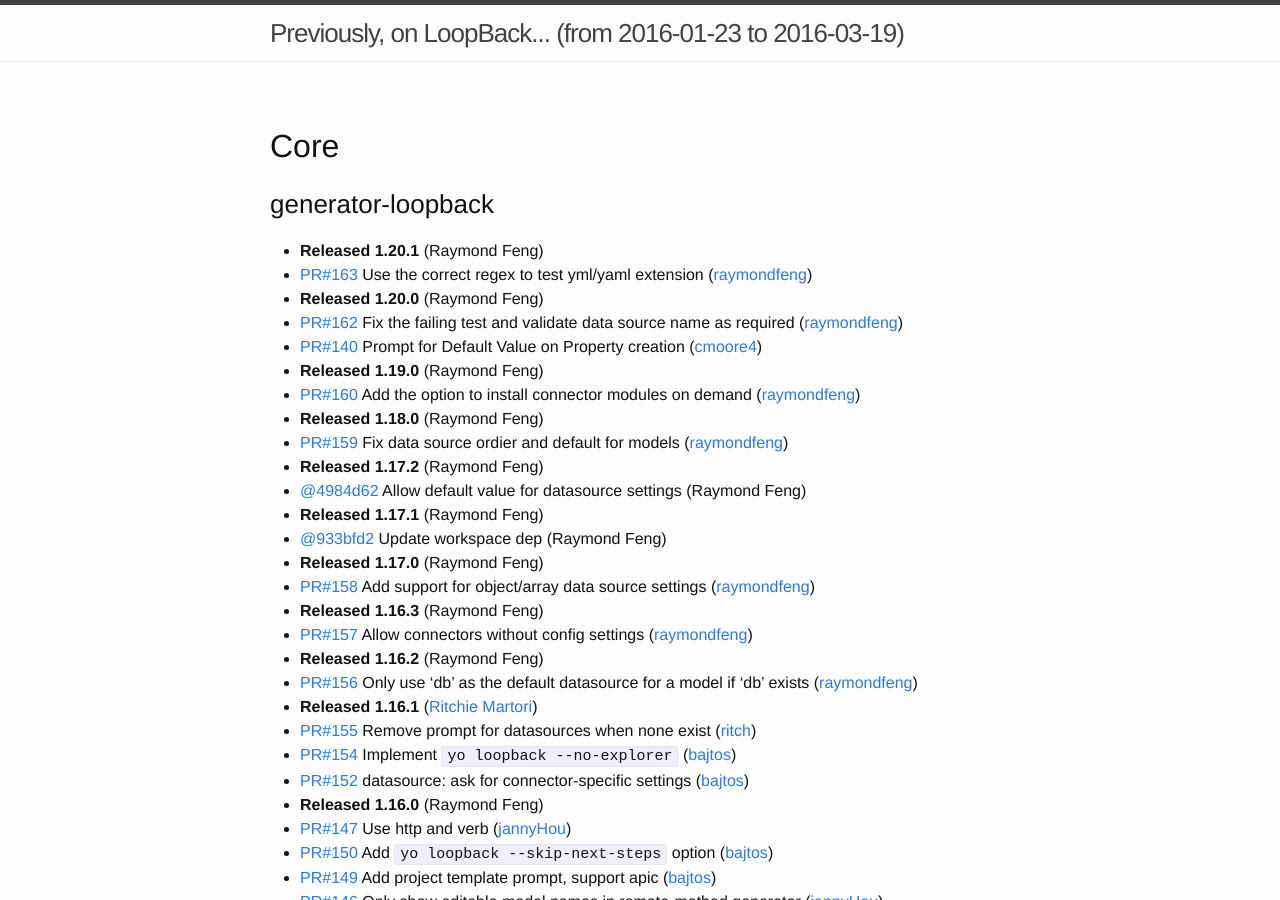
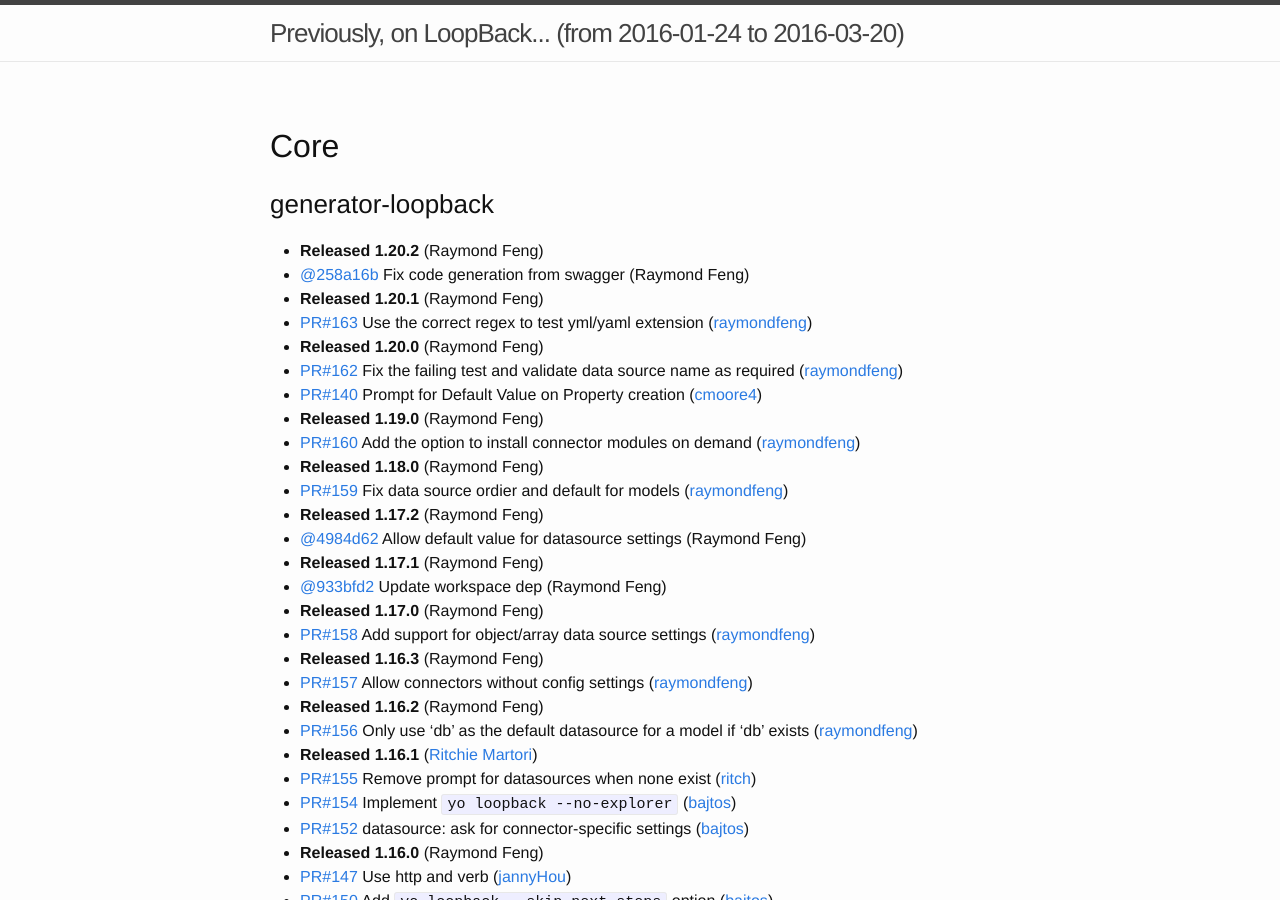
Before and after one commit to strongloop/loopback, a Jekyll site: the page built from index.md, in a window 1280 px wide and 900 px high. Built offline with Jekyll 4.4.1, drawn with Linux system fonts in a browser that asks for light colours; some of the changed text lies outside the part shown.

Commit message:
Update changelog

```diff
--- a/index.md
+++ b/index.md
@@ -1,11 +1,13 @@
 ---
 layout: page
-since: (from 2016-01-23 to 2016-03-19)
+since: (from 2016-01-24 to 2016-03-20)
 ---
 
 ## Core
 
 ### generator-loopback
+ * **Released 1.20.2** (Raymond Feng)
+ * [@258a16b](https://github.com/strongloop/generator-loopback/commit/258a16b5e190fee6fd528f9e904440b936d79679) Fix code generation from swagger (Raymond Feng)
  * **Released 1.20.1** (Raymond Feng)
  * [PR#163](https://github.com/strongloop/generator-loopback/pull/163) Use the correct regex to test yml/yaml extension ([raymondfeng](https://github.com/raymondfeng))
  * **Released 1.20.0** (Raymond Feng)
@@ -83,6 +85,8 @@
 
 
 ### loopback-swagger
+ * **Released 2.3.2** (Raymond Feng)
+ * [PR#31](https://github.com/strongloop/loopback-swagger/pull/31) Handle {id} and . in operation id ([raymondfeng](https://github.com/raymondfeng))
  * **Released 2.3.1** (Raymond Feng)
  * [PR#30](https://github.com/strongloop/loopback-swagger/pull/30) Handle extensions under paths ([raymondfeng](https://github.com/raymondfeng))
  * **Released 2.3.0** ([Miroslav Bajtoš](https://github.com/bajtos))
```
